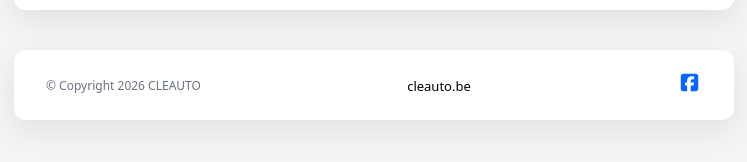
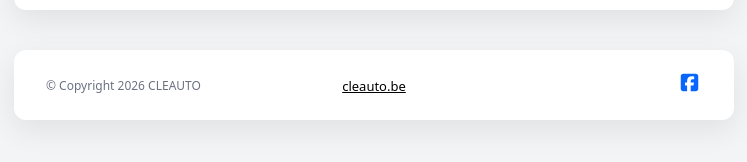
Before and after one commit to Deuky/cleauto-form, a React (Vite) app: page / in a window 1280 px wide. Shown: the part 558-720 px from the top of the page, without its empty margins (266-1013 px from the left). Built offline with nearby package versions, Linux system fonts and the light colour scheme.

Commit message:
#5 adapt footer

```diff
--- a/src/index.css
+++ b/src/index.css
@@ -354,6 +354,10 @@ input[name="firstRegistration"] {
   gap: 20px;
 }
 
+.footer > * {
+  width: 100%;
+}
+
 .footer a {
   text-decoration: none;
   color: black;
@@ -368,3 +372,15 @@ input[name="firstRegistration"] {
   font-size: 0.75rem;
   color: #6b7280;
 }
+
+.website {
+  text-align: center;
+}
+
+.footer .website a {
+  text-decoration: underline;
+}
+
+.footer .networking {
+  text-align: right;
+}
```
